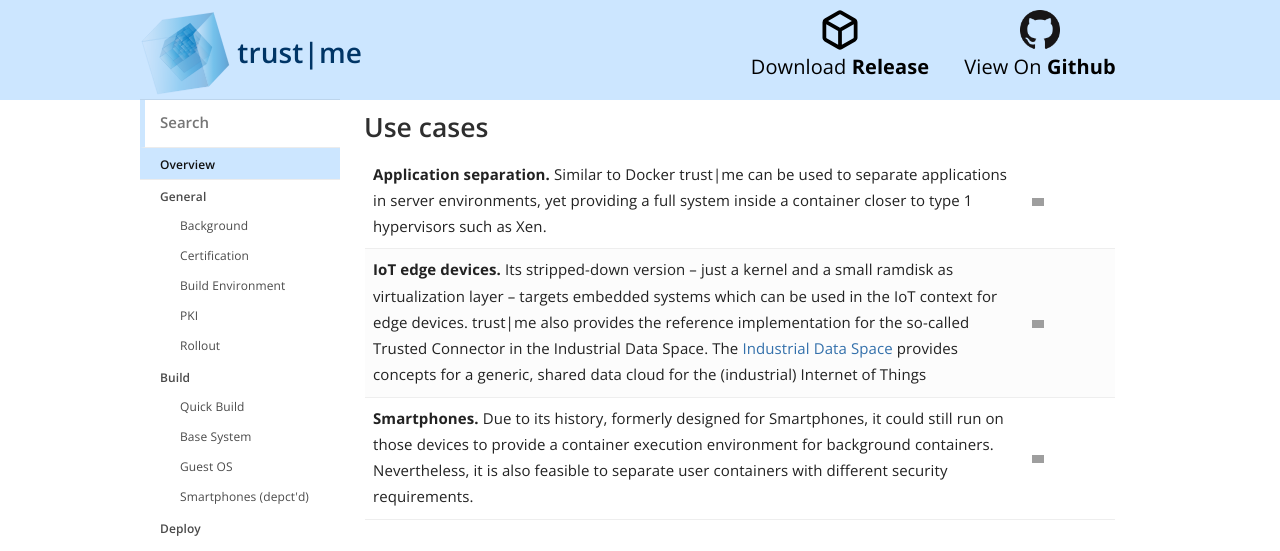
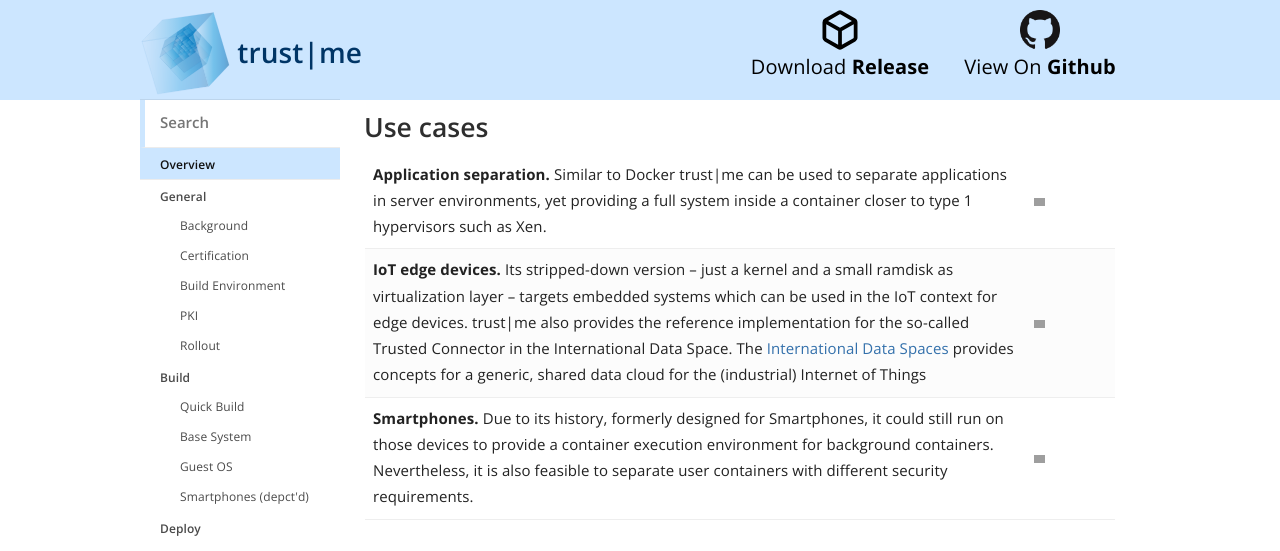
Before and after one commit to trustm3/trustm3.github.io, a Jekyll site: the page built from index.md, in a window 1280 px wide and 900 px high, scrolled down 1881 px. Shown: the top 551 px of the window. Built offline with Jekyll 4.4.1, drawn with Linux system fonts in a browser that asks for light colours.

Commit message:
index.md: fixed some links and ids

```diff
--- a/index.md
+++ b/index.md
@@ -62,7 +62,7 @@ After that, you can [build the trust|me base system](/build/build), i.e., kernel
 container. There is also a [quickbuild option](build/quickbuild) and a tutorial how to [create your custom
 GuestOSs](/build/guestos). Once trust\|me is built, you might want to [test it on QEMU/KVM](/deploy/qemu)
 before deploying it onto your target platform (see Deploy options). We provide an overview on how to [manage
-and configure a deployed trust|me system](/operate).
+and configure a deployed trust|me system](/operate/control).
 We also provide descriptions on how to securely [roll-out a platform running trust|me](/provisioning) using our proposed [PKI](/pki).
 
 The remainder of this page highlights possible use cases, supported platforms and related scientific publications.
@@ -72,7 +72,7 @@ For more information on trust\|me and OS-Level virtualization, [read our backgro
 
 
 | __Application separation.__ Similar to Docker trust\|me can be used to separate applications in server environments, yet providing a full system inside a container closer to type 1 hypervisors such as Xen. | <img src="https://github.com/industrial-data-space/trusted-connector-documentation/raw/master/docs/assets/img/tux_logo.png" width="15%"> |
-| __IoT edge devices.__ Its stripped-down version -- just a kernel and a small ramdisk as virtualization layer -- targets embedded systems which can be used in the IoT context for edge devices. trust\|me also provides the reference implementation for the so-called Trusted Connector in the Industrial Data Space. The [Industrial Data Space](http://www.industrialdataspace.org/en/) provides concepts for a generic, shared data cloud for the (industrial) Internet of Things | <img src="https://github.com/industrial-data-space/trusted-connector-documentation/raw/master/docs/assets/img/logo.png" width="15%">|
+| __IoT edge devices.__ Its stripped-down version -- just a kernel and a small ramdisk as virtualization layer -- targets embedded systems which can be used in the IoT context for edge devices. trust\|me also provides the reference implementation for the so-called Trusted Connector in the International Data Space. The [International Data Spaces](http://www.internationaldataspaces.org) provides concepts for a generic, shared data cloud for the (industrial) Internet of Things | <img src="https://github.com/industrial-data-space/trusted-connector-documentation/raw/master/docs/assets/img/logo.png" width="15%">|
 | __Smartphones.__ Due to its history, formerly designed for Smartphones, it could still run on those devices to provide a container execution environment for background containers. Nevertheless, it is also feasible to separate user containers with different security requirements.| <img src="https://github.com/industrial-data-space/trusted-connector-documentation/raw/master/docs/assets/img/android_logo.png" width="15%">|
 
 ## Supported platforms
```
